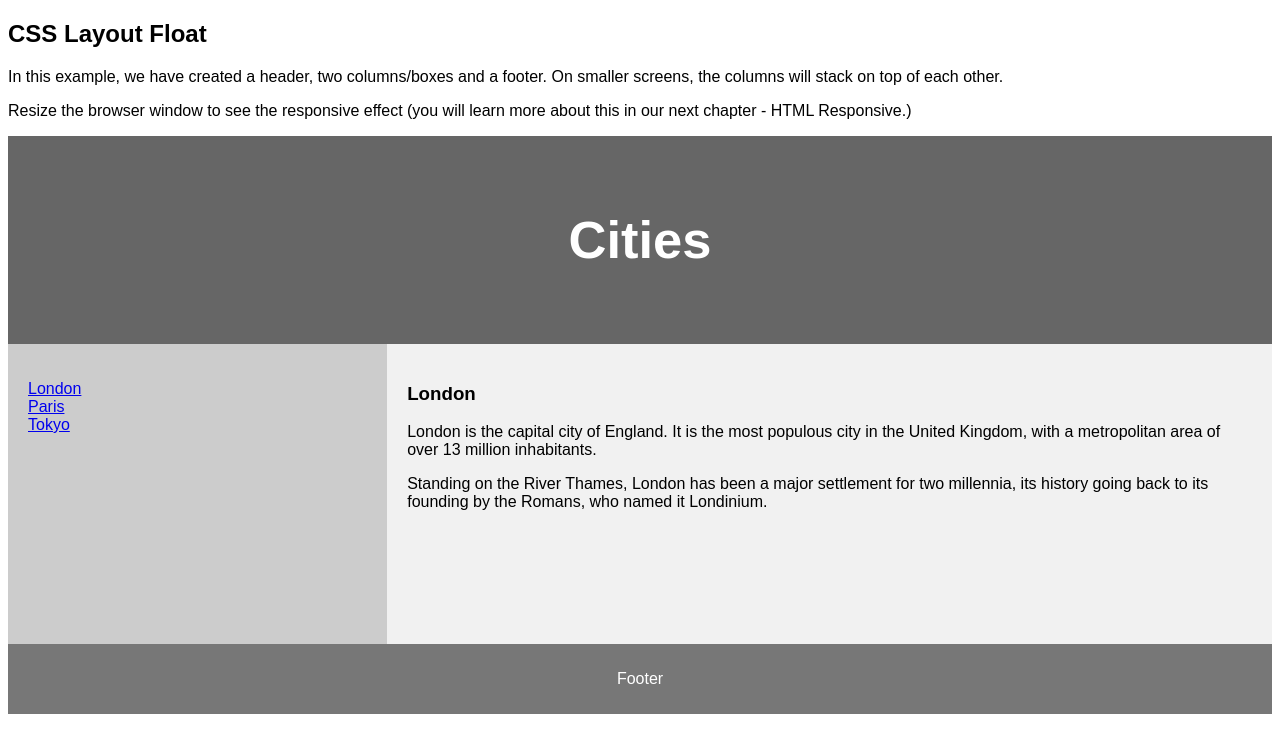
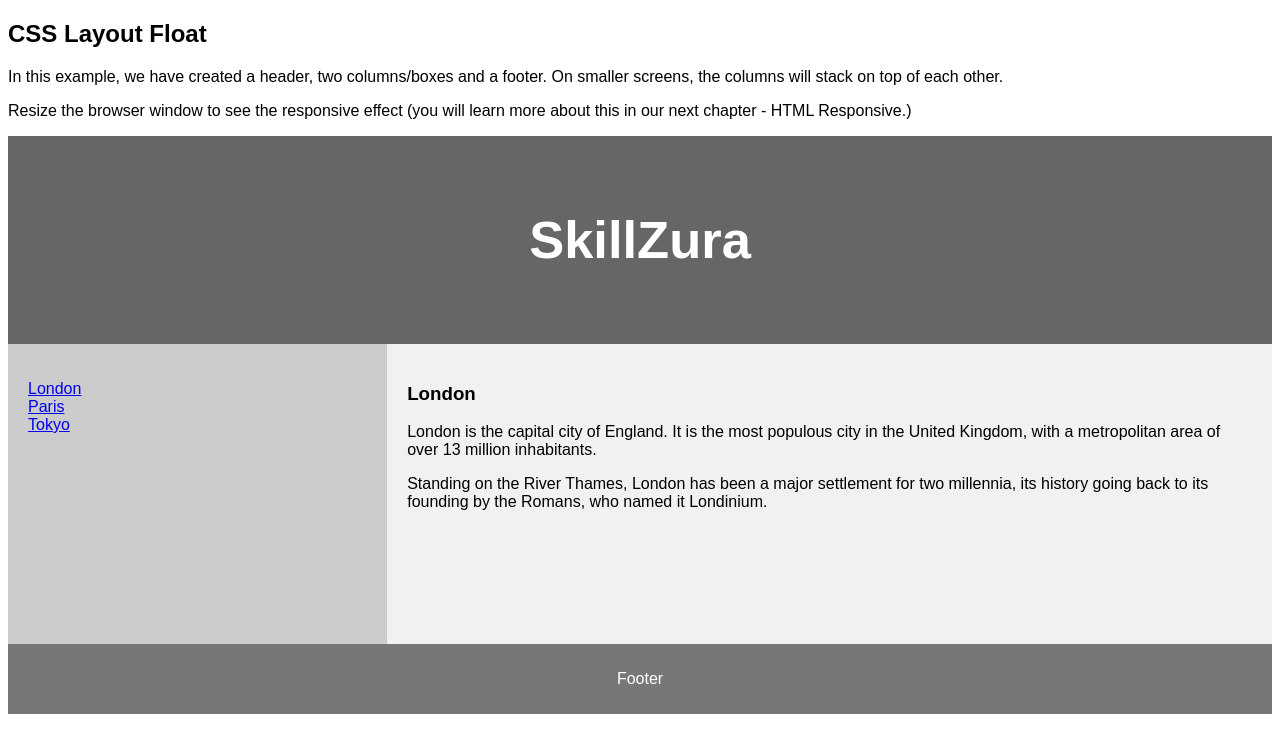
Before and after one commit to lkwiatkowskipl/lkwiatkowskipl.github.io, a plain HTML site: page index.html in a window 1280 px wide. Drawn offline with Linux system fonts and the light colour scheme.

Commit message:
Update index.html

```diff
--- a/index.html
+++ b/index.html
@@ -76,7 +76,7 @@ footer {
 <p>Resize the browser window to see the responsive effect (you will learn more about this in our next chapter - HTML Responsive.)</p>
 
 <header>
-  <h2>Cities</h2>
+  <h2>SkillZura</h2>
 </header>
 
 <section>
```
